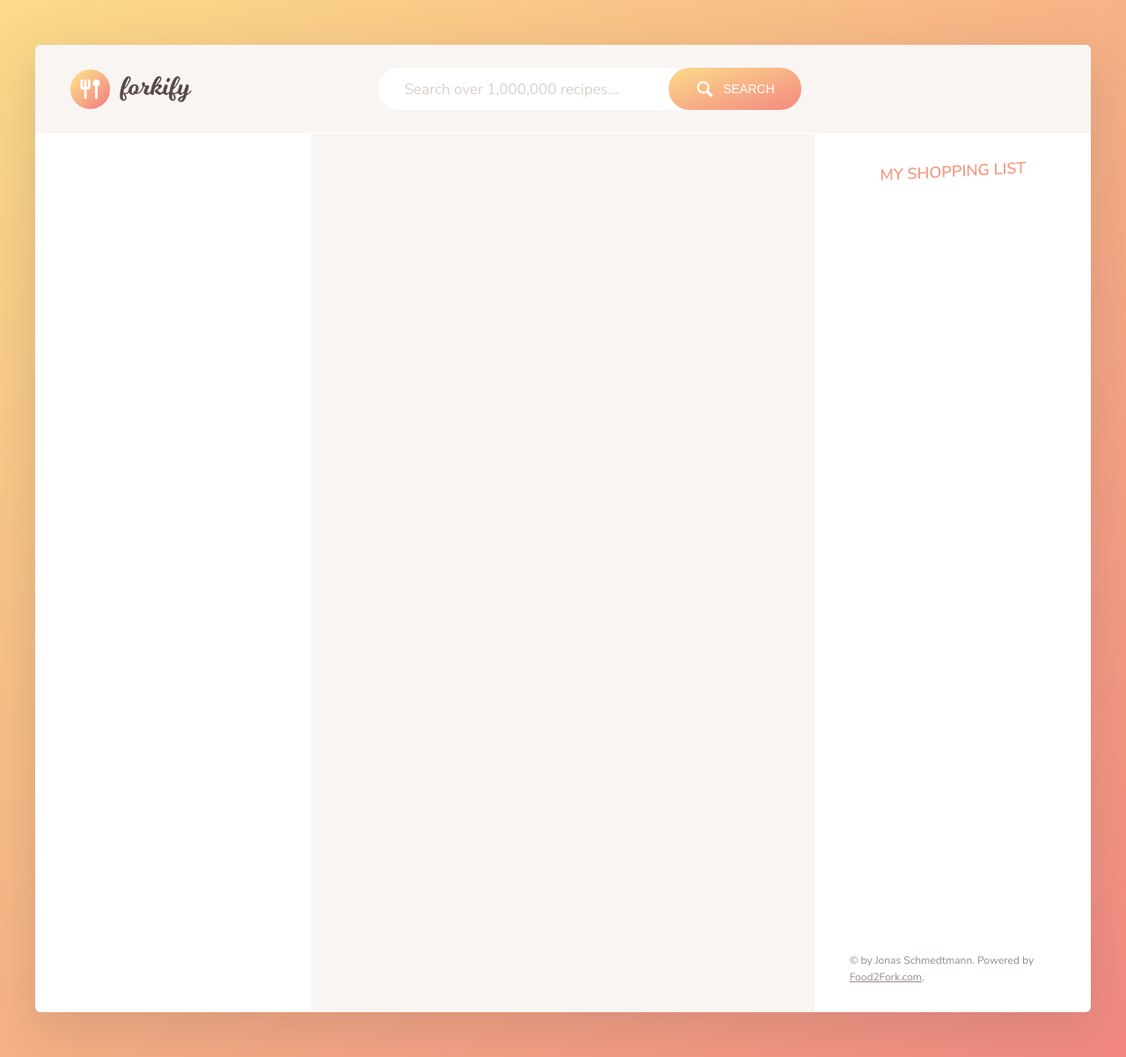
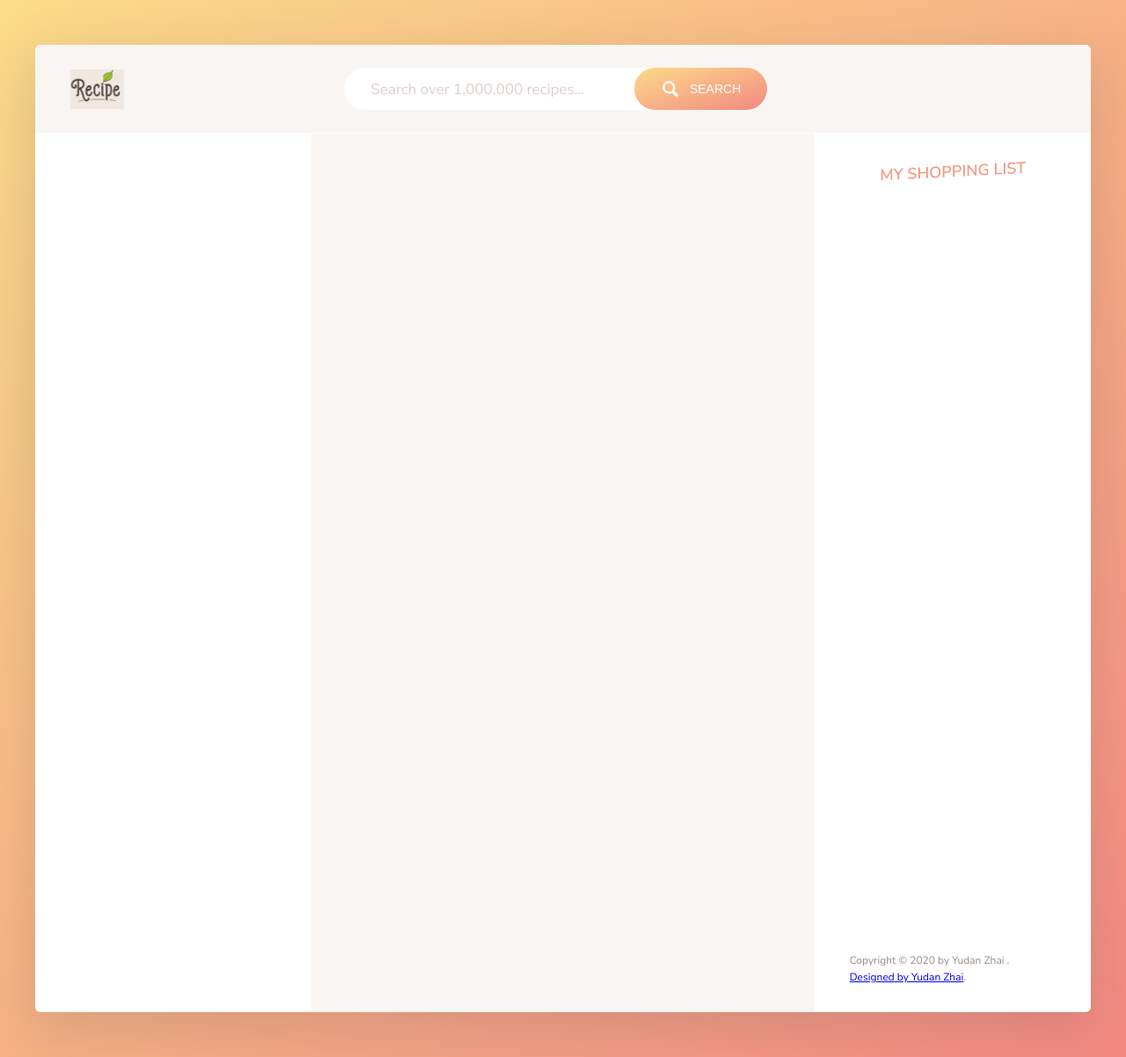
Before and after one commit to yudanZ/myRecipe, a website built with webpack: page src/index.html in a window 1280 px wide. Shown: the whole page at 88% size. Built offline with nearby package versions, Linux system fonts and the light colour scheme.

Commit message:
changes logos

```diff
--- a/src/index.html
+++ b/src/index.html
@@ -14,7 +14,7 @@
 <body>
     <div class="container">
         <header class="header">
-            <img src="img/logo.png" alt="Logo" class="header__logo">
+            <img src="img/logo.jpg" alt="Logo" class="header__logo">
             <form class="search">
                 <input type="text" class="search__field" placeholder="Search over 1,000,000 recipes...">
                 <button class="btn search__btn">
@@ -429,8 +429,8 @@
             </ul>
 
             <div class="copyright">
-                &copy; by Jonas Schmedtmann. Powered by
-                <a href="http://food2fork.com" target="_blank" class="link">Food2Fork.com</a>.
+                Copyright &copy; 2020 by Yudan Zhai
+                        . <a href="https://www.yudan.ch/">Designed by Yudan Zhai</a>.
             </div>
 
         </div>
```
Also changed, not shown: dist/img/logo.jpg (added).
